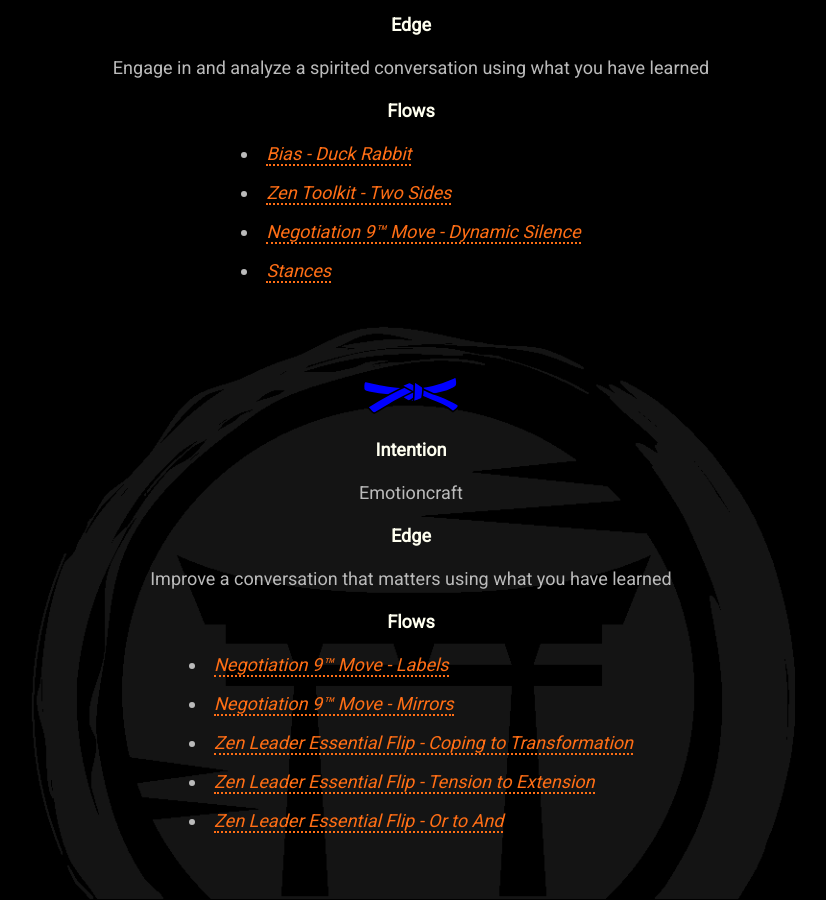
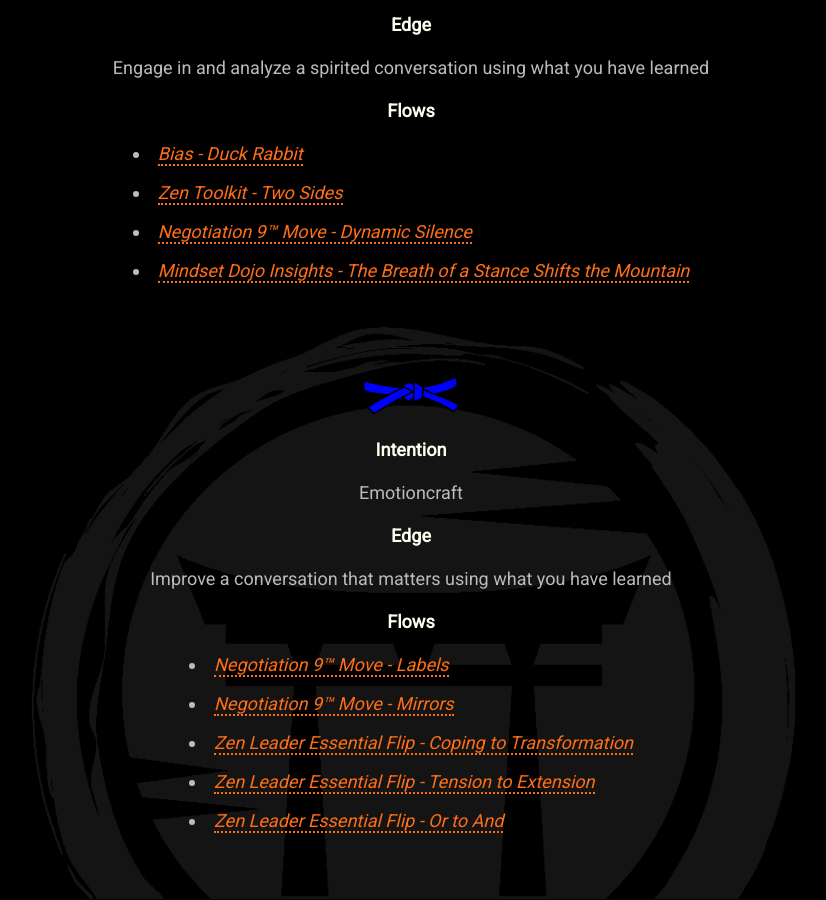
Before and after one commit to mindset-dojo/mindset-dojo.github.io, a Jekyll site: the page built from program.md, in a window 1280 px wide and 900 px high, scrolled down 3198 px. Shown: the whole window, without its empty margins (229-1055 px from the left). Built offline with Jekyll 4.4.1, drawn with Linux system fonts in a browser that asks for light colours; some web fonts are replaced.

Commit message:
refactor: change stances from chris voss architypes to febi architypes. in doing so, replace link to black swan pdf file with original article going over the febi stances.

```diff
--- a/_data/program.yaml
+++ b/_data/program.yaml
@@ -23,7 +23,7 @@
   - label: Flips
     url: https://cdn.dirigible.studio/wp-content/uploads/sites/24/2021/09/04073619/TZL-graphic-izl.pdf
   - label: Stances
-    url: https://info.blackswanltd.com/hubfs/Content/3%20Types%20of%20Negotiators.pdf
+    url: https://medium.com/@college1b7e/mindset-dojo-insights-the-breath-of-a-stance-shifts-the-mountain-1638c7ef8e52
 awareness:
   - label: Energetic
   - label: Emotional
@@ -75,8 +75,8 @@
         url: https://vimeo.com/944663134/d4f1c4f333
       - label: Negotiation 9™ Move - Dynamic Silence
         url: https://www.blackswanltd.com/newsletter/infographic-the-black-swan-groups-negotiation-9
-      - label: Stances
-        url: https://info.blackswanltd.com/hubfs/Content/3%20Types%20of%20Negotiators.pdf
+      - label: Mindset Dojo Insights - The Breath of a Stance Shifts the Mountain
+        url: https://medium.com/@college1b7e/mindset-dojo-insights-the-breath-of-a-stance-shifts-the-mountain-1638c7ef8e52
   - color: blue
     label: 4th Kyu
     level: -4
```
